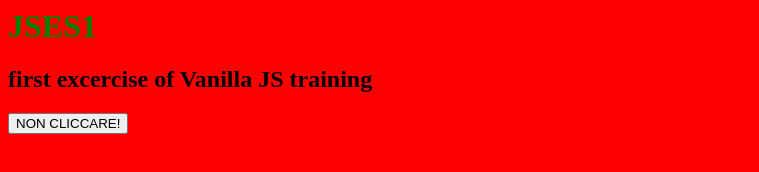
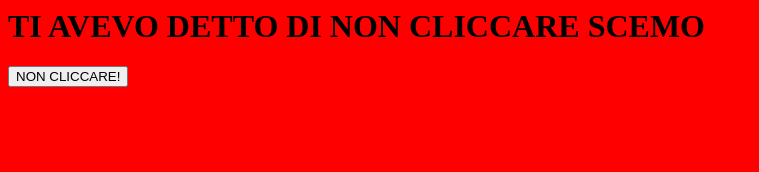
Before and after one commit to Santambrogio-Lorenzo/20224AITrainingJS, a plain HTML site: page es1.html in a window 1280 px wide. Both pictures are taken after a click on the button "NON CLICCARE!". Shown: the whole page, without its empty margins (0-759 px from the left). Drawn offline with Linux system fonts and the light colour scheme.

Commit message:
when btn1 clicked switch body

```diff
--- a/es1.html
+++ b/es1.html
@@ -3,8 +3,15 @@
     <title>JSES1</title>
   </head>
   <body id="body1">
-    <h1 id="text1">JSES1</h1>
-    <h2 id="text2"></h2>
+    <div id="happy">
+      <h1 id="h1happy" style="color: chartreuse">JSES1</h1>
+      <h2 id="text2">first excercise of Vanilla JS training</h2>
+    </div>
+    <!------------------------------------>
+    <div id="angry">
+      <h1 id="h1angry">TI AVEVO DETTO DI NON CLICCARE SCEMO</h1>
+    </div>
+    <!------------------------------------>
     <button id="btn1">NON CLICCARE!</button>
     <script>
       var x;
@@ -14,26 +21,42 @@
       x = false;
       console.log("x = false:", x);
 
-      document.getElementById("text2").innerText =
-        "first excercise of Vanilla JS training";
-      console.log(
-        "text2 inner HTML:",
-        document.getElementById("text2").innerText
-      );
-      document.getElementById("text1").setAttribute("style", "color:green");
-      //document.getElementById("text1").style.color = "green";
+      var render = function (x) {
+        if (!x) {
+          document
+            .getElementById("body1")
+            .setAttribute("style", "background-color:white");
+          document
+            .getElementById("happy")
+            .setAttribute("style", "display: block");
+          document
+            .getElementById("angry")
+            .setAttribute("style", "display: none");
+        } else {
+          document
+            .getElementById("body1")
+            .setAttribute("style", "background-color:red");
+          document
+            .getElementById("happy")
+            .setAttribute("style", "display: none");
+          document
+            .getElementById("angry")
+            .setAttribute("style", "display: block");
+        }
+      };
+      render(false);
 
       var button = document.getElementById("btn1");
 
       button.addEventListener("click", function () {
         console.log("click");
-        document.getElementById("body1").setAttribute("style", "background-color:red");
-      } );
+        x = !x;
+        render(x);
+      });
 
-    //   button.addEventListener("click", () => {
-    //     console.log("click");
-    //   } );
-
+      //   button.addEventListener("click", () => {
+      //     console.log("click");
+      //   } );
     </script>
   </body>
 </html>
```
